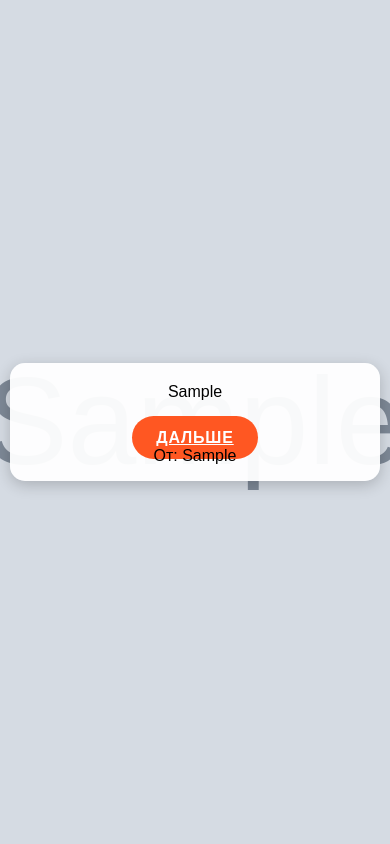
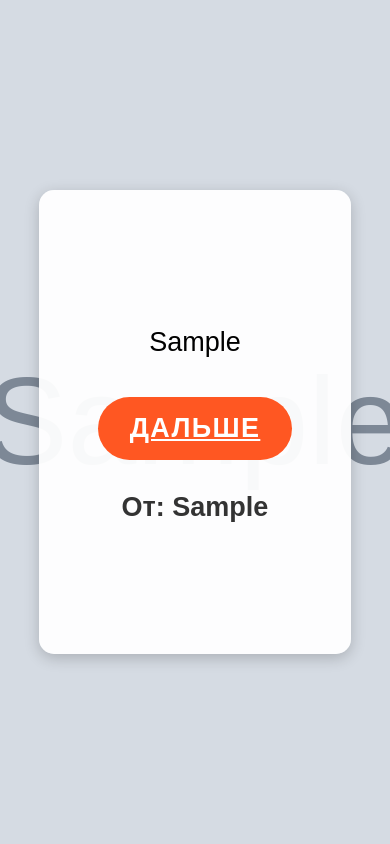
Before and after one commit to Lavochka123/svety1111, a Flask app: page /invite/1/page1 in a window 390 px wide. Run offline with Flask 3, Linux system fonts and the light colour scheme; tables that the repository leaves empty hold one stand-in row (values such as "Sample post"); grey boxes marked "Sample" are stand-in pictures.

Commit message:
Update style.css

```diff
--- a/static/css/style.css
+++ b/static/css/style.css
@@ -1,5 +1,3 @@
-/* Пример стилей, объединённых из предыдущих примеров */
-
 /* Сброс стилей */
 * {
   margin: 0;
@@ -10,18 +8,18 @@ html {
   scroll-behavior: smooth;
 }
 
-/* Основной шрифт и базовые настройки */
+/* Основной шрифт и базовые настройки для всех устройств */
 body {
   font-family: 'Montserrat', sans-serif;
   display: flex;
   align-items: center;
   justify-content: center;
   min-height: 100vh;
-  transition: background 0.5s ease-in-out;
-  background: #f0f0f0; /* На случай, если класс не задан */
+  background: #f0f0f0;
+  font-size: 18px;
 }
 
-/* Тематические цвета (фоновый градиент и акцент) */
+/* Тематические цвета */
 body.design_elegant {
   --bg-color: linear-gradient(135deg, #667eea, #764ba2);
   --accent-color: #ffea00;
@@ -49,18 +47,24 @@ body.design_minimal {
   border-radius: 15px;
   padding: 2rem;
   box-shadow: 0 4px 15px rgba(0, 0, 0, 0.2);
-  max-width: 600px;
-  width: 90%;
+  width: 80vw;
+  height: 55vh;
+  margin: 0 auto;
+  display: flex;
+  flex-direction: column;
+  justify-content: center;
+  align-items: center;
   text-align: center;
-  position: relative;
   overflow: hidden;
   animation: fadeIn 1.2s ease-out;
 }
 
-/* Отступы для текста внутри контейнера */
+/* Текст внутри контейнера */
 .container p {
   margin-bottom: 1.5rem;
+  font-size: 1.5em;
   line-height: 1.6;
+  text-align: center;
 }
 
 /* Анимация появления контейнера */
@@ -72,9 +76,9 @@ body.design_minimal {
 /* Дизайн конверта */
 .envelope {
   position: relative;
-  width: 100%;
-  max-width: 400px;
-  margin: 0 auto 1.5rem;
+  width: 80vw;
+  max-width: 80vw;
+  margin: 1.5rem auto;
   perspective: 1500px;
 }
 .envelope-flap {
@@ -100,7 +104,7 @@ body.design_minimal {
   background: linear-gradient(135deg, #fdf6e3, #fef3d7);
   border: 2px solid #d4a373;
   border-radius: 0 0 15px 15px;
-  padding: 1.5rem;
+  padding: 2rem;
   opacity: 0;
   animation: fadeInBody 2s forwards 2s;
   box-shadow: inset 0 0 15px rgba(0, 0, 0, 0.1);
@@ -129,12 +133,12 @@ body.design_minimal {
 
 /* Стили для содержимого письма */
 .letter-content h1 {
-  font-size: 1.8em;
+  font-size: 2.5em;
   margin-bottom: 0.5rem;
   color: #333;
 }
 .letter-content p {
-  font-size: 1.2em;
+  font-size: 2em;
   color: #444;
   line-height: 1.4;
 }
@@ -145,13 +149,13 @@ body.design_minimal {
 }
 .button {
   margin: 0.5rem;
-  padding: 0.8rem 1.5rem;
+  padding: 1rem 2rem;
   background: var(--accent-color, #ff5722);
   color: #fff;
   border: none;
   border-radius: 50px;
   cursor: pointer;
-  font-size: 1em;
+  font-size: 1.5em;
   font-weight: 600;
   transition: background 0.3s, transform 0.3s;
   text-transform: uppercase;
@@ -162,23 +166,12 @@ body.design_minimal {
   transform: translateY(-3px);
 }
 
-/* Адаптация для мобильных устройств */
-@media (max-width: 600px) {
-  .container {
-    padding: 1rem;
-    width: 95%;
-  }
-  .envelope {
-    max-width: 90%;
-    margin: 2rem auto; /* увеличенные отступы для мобильных экранов */
-  }
-  .envelope-body {
-    padding: 2rem; /* увеличенные отступы внутри конверта на мобильных устройствах */
-  }
-  .letter-content h1 {
-    font-size: 1.4em;
-  }
-  .letter-content p {
-    font-size: 1em;
-  }
+/* Стили для подписи отправителя */
+.sender-signature {
+  margin-top: 1.5rem;  /* увеличенный отступ, чтобы не накладывалось на кнопку */
+  font-size: 1.5em;
+  font-weight: bold;
+  text-align: center;
+  color: #333;
+  display: block;
 }
```
